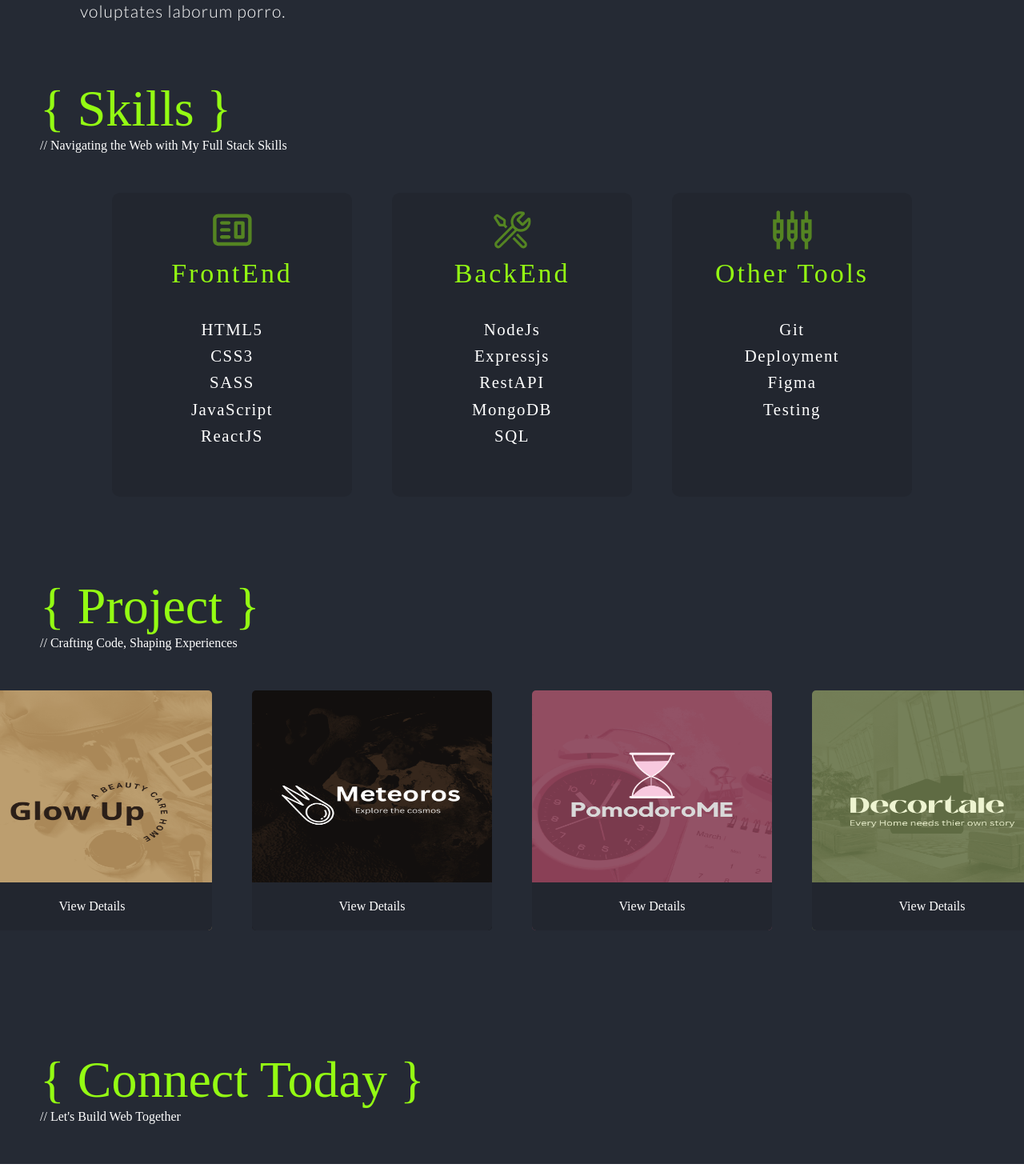
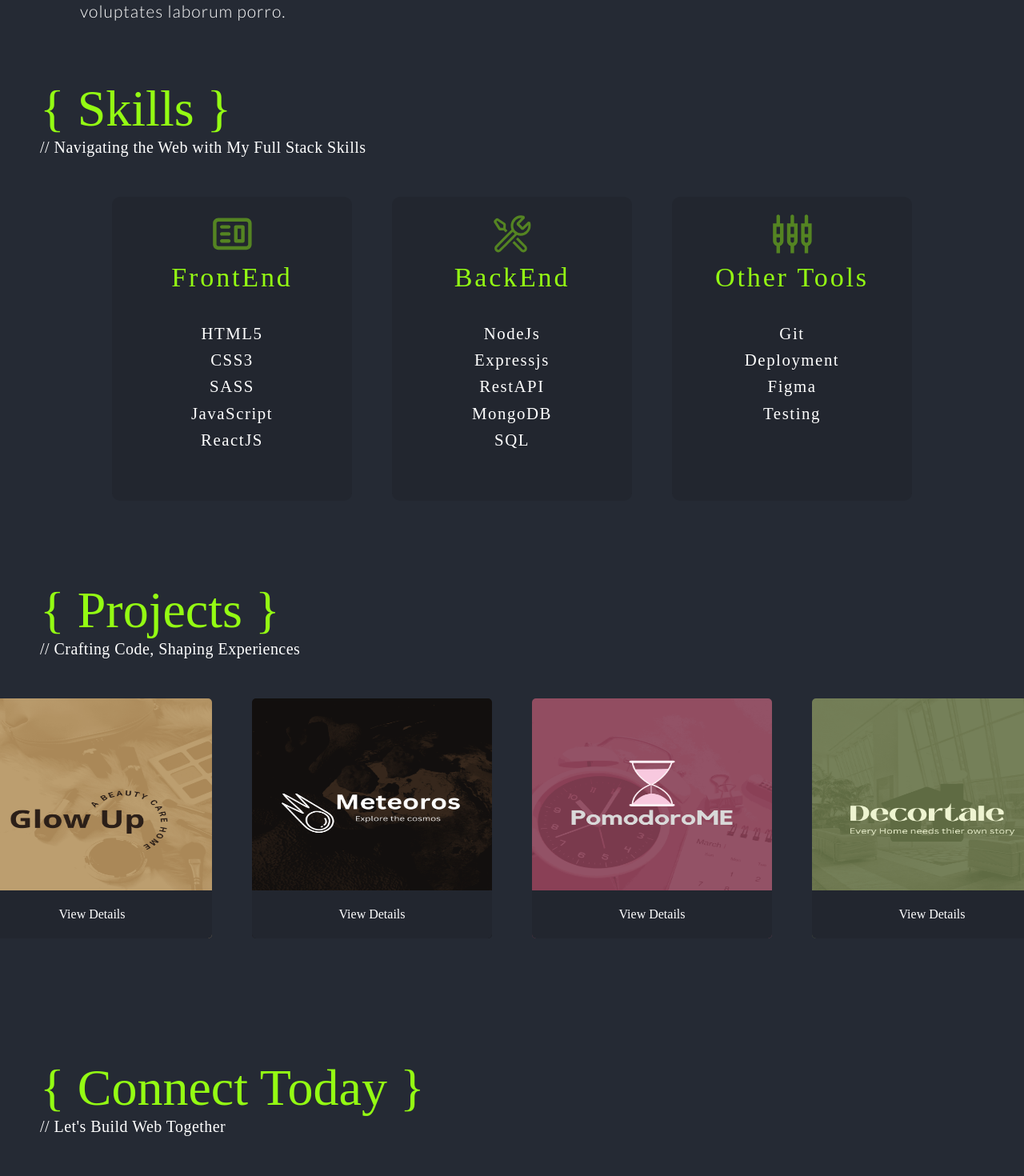
Before and after one commit to Shivangi020/Portfolio, a React (Vite) app: page / in a window 1280 px wide. Shown: the part 1028-2498 px from the top of the page at 80% size. Built offline with nearby package versions, Linux system fonts and the light colour scheme; a web font is replaced by a local one.

Commit message:
Building:Heading Component

```diff
--- a/src/Components/About.jsx
+++ b/src/Components/About.jsx
@@ -3,13 +3,14 @@ import SkillCard from './Cards/SkillCard'
 import {CgWebsite} from 'react-icons/cg';
 import {VscTools} from 'react-icons/vsc' ;
 import {MdOutlineSettingsInputComposite} from 'react-icons/md'
+import Heading from './Heading';
 
 const About = () => {
   return (
     <div className='about-cn' id='About'>
 
         <section className='about-s'>
-        <h1>{`{ About me }`}</h1>
+        <Heading heading={'About me'}/>
         <h3>I am Shivangi</h3>
         <p>Lorem ipsum dolor sit amet consectetur adipisicing elit. <br/>
             Alias maxime distinctio quos corporis <br/>
@@ -20,7 +21,7 @@ const About = () => {
 
 
       <section className='skill-s'>
-      <h1>{`{ Skills }`}</h1> <span>// Navigating the Web with My Full Stack Skills</span>
+      <Heading heading={'Skills'} comment={'// Navigating the Web with My Full Stack Skills'}/>
       <div className='skill-card-cn'>
       <SkillCard  title="FrontEnd" skillList={['HTML5', 'CSS3' ,'SASS' ,'JavaScript' ,'ReactJS']} Icon={CgWebsite} />
       <SkillCard  title="BackEnd" skillList={['NodeJs', 'Expressjs' , 'RestAPI','MongoDB' ,'SQL']} Icon={VscTools} />
--- a/src/Components/Contact.jsx
+++ b/src/Components/Contact.jsx
@@ -1,9 +1,10 @@
 import React from 'react'
+import Heading from './Heading'
 
 const Contact = () => {
   return (
     <div className='contact-cn' id='#Contact'>
-         <h1>{`{ Connect Today }`}</h1> <span>// Let's Build Web Together</span>
+         <Heading heading={'Connect Today'} comment={"// Let's Build Web Together"}/>
          <section></section>
     </div>
   )
--- /dev/null
+++ b/src/Components/Heading.jsx
@@ -0,0 +1,9 @@
+import React from 'react'
+
+const Heading = ({heading , comment}) => {
+  return (
+    <><h1 className='heading'>{`{ ${heading} }`}</h1><span className='h1-span'>{comment}</span></>
+  )
+}
+
+export default Heading
--- a/src/Components/Project.jsx
+++ b/src/Components/Project.jsx
@@ -4,11 +4,12 @@ import project1 from '../assets/glowupPoster.png'
 import project2 from '../assets/meterosPoster.png'
 import project3 from '../assets/pomodoroPoster.png'
 import project4 from '../assets/decortalePoster.png'
+import Heading from './Heading'
 
 const Project = () => {
   return (
     <div className='project-cn' id='Project'>
-         <h1>{`{ Project }`}</h1> <span>// Crafting Code, Shaping Experiences</span>
+         <Heading heading='Projects' comment='// Crafting Code, Shaping Experiences'/>
          <section className='project-card-cn'>
           <ProjectCard imageLink={project1} detailId={0}/>
           <ProjectCard imageLink={project2} detailId={1}/>
--- a/src/Sass/_About.scss
+++ b/src/Sass/_About.scss
@@ -11,9 +11,6 @@
     padding-top: 50px;
     padding-left: $left-space;
     color: $text-color;
-    h1 {
-      @include heading-style;
-    }
   }
 
 
--- a/src/Sass/_Card.scss
+++ b/src/Sass/_Card.scss
@@ -1,7 +1,7 @@
 @import  'Variable';
 
 
-
+// Skill card css
 .skill-card {
   border-radius: 10px;
   background: $card-background;
@@ -32,6 +32,8 @@
 }
 
 
+
+// Projects card css
 .project-card{
 
   .img-cn{
--- a/src/Sass/_Contact.scss
+++ b/src/Sass/_Contact.scss
@@ -5,8 +5,4 @@
     background-color: $background;
     padding: 50px;
     color: $text-color;
-
-    h1{
-        @include heading-style ;
-    }
 }
--- /dev/null
+++ b/src/Sass/_Heading.scss
@@ -0,0 +1,10 @@
+@import 'Variable' ;
+
+.heading{
+    @include heading-style ;
+}
+
+.h1-span{
+    font-size: 20px;
+    letter-spacing: 0.023em;
+}
--- a/src/Sass/_Home.scss
+++ b/src/Sass/_Home.scss
@@ -17,8 +17,6 @@
 }
 
 .links-on-home{
-    // position: absolute;
-    //  top: 35vh;
     position: fixed;
     top: 150px;
     right:  15px;
--- a/src/Sass/_Project.scss
+++ b/src/Sass/_Project.scss
@@ -5,10 +5,6 @@
     padding: 50px;
     color: $text-color;
 
-
-    h1{
-        @include heading-style;
-    }
 
     .project-card-cn{
         display: flex;
--- a/src/Sass/index.scss
+++ b/src/Sass/index.scss
@@ -1,5 +1,6 @@
 @use 'App';
 @use 'Navbar' ;
+@use 'Heading' ;
 @use 'Home' ;
 @use 'About' ;
 @use 'Card' ;
```
